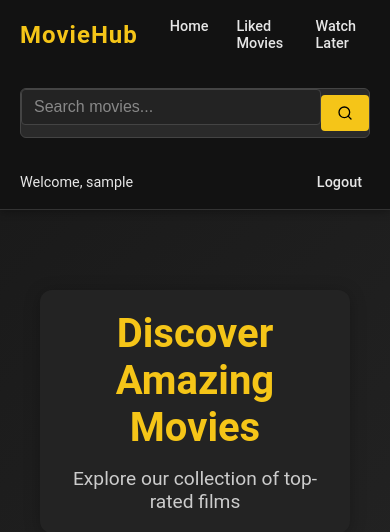
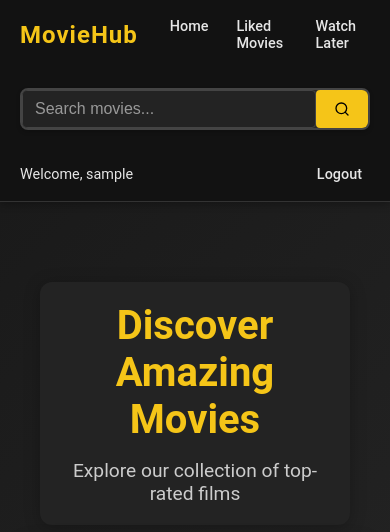
Before and after one commit to EkowO/ekows-famvyux, a FastAPI app: template templates/index.html in a window 390 px wide. Shown: the top 532 px of the page. Run offline with FastAPI, Linux system fonts and the light colour scheme; the template is opened without the code that fills it: most values are stand-ins (such as "Sample title", 1, 10 or a date in 2020); grey boxes marked "Sample" are stand-in pictures.

Commit message:
Initial commit

```diff
--- a/static/styles.css
+++ b/static/styles.css
@@ -61,50 +61,61 @@
     flex: 1;
     max-width: 600px;
     margin: 0 40px;
+    display: flex;
+    justify-content: center;
 }
 
 .search-form {
     width: 100%;
+    max-width: 500px;
+    position: relative;
 }
 
 .search-container {
     display: flex;
-    align-items: center;
+    align-items: stretch;
     background: #2a2a2a;
-    border-radius: 6px;
+    border-radius: 8px;
     overflow: hidden;
-    border: 1px solid #444;
-    transition: border-color 0.2s ease;
+    border: 2px solid #444;
+    transition: all 0.3s ease;
+    box-shadow: 0 2px 4px rgba(0,0,0,0.2);
+    height: 42px;
 }
 
 .search-container:focus-within {
     border-color: #f5c518;
+    box-shadow: 0 0 0 2px rgba(245, 197, 24, 0.2);
 }
 
 .search-input {
     flex: 1;
-    padding: 10px 16px;
+    padding: 0 16px;
     background: transparent;
     border: none;
     color: #e6e6e6;
     font-size: 0.95em;
     outline: none;
+    height: 100%;
 }
 
 .search-input::placeholder {
-    color: #888;
+    color: #999;
 }
 
 .search-button {
     background: #f5c518;
     border: none;
-    padding: 10px 16px;
+    padding: 0 18px;
     cursor: pointer;
     color: #000;
-    transition: background 0.2s ease;
+    transition: all 0.2s ease;
     display: flex;
     align-items: center;
     justify-content: center;
+    font-weight: 600;
+    height: 100%;
+    border-left: none;
 }
 
 .search-button:hover {
@@ -164,6 +175,14 @@
     .navbar-center {
         width: 100%;
         margin: 12px 0;
+    }
+
+    .search-form {
+        max-width: none;
+    }
+
+    .search-input {
+        font-size: 16px; /* Prevent zoom on iOS */
     }
 
     .navbar-menu {
```
Also changed, not shown: update_comments_with_timestamps.py (added, +44 -0 lines).
